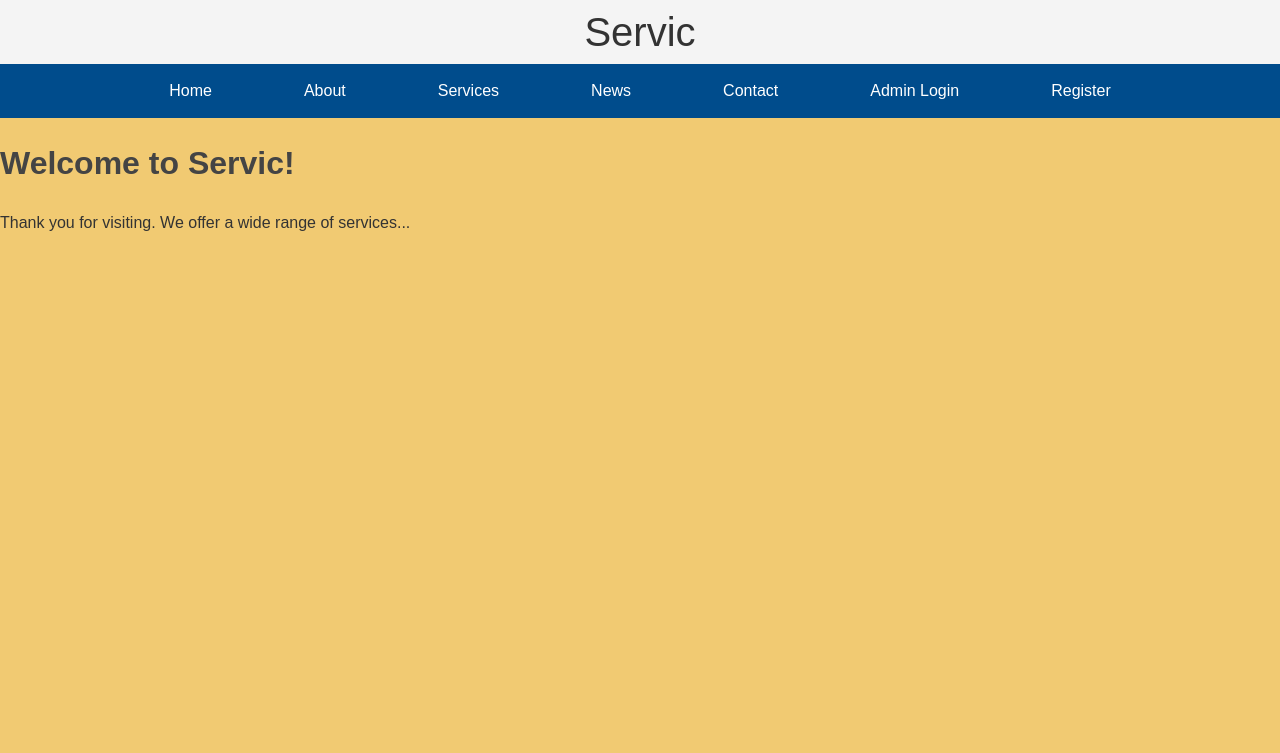
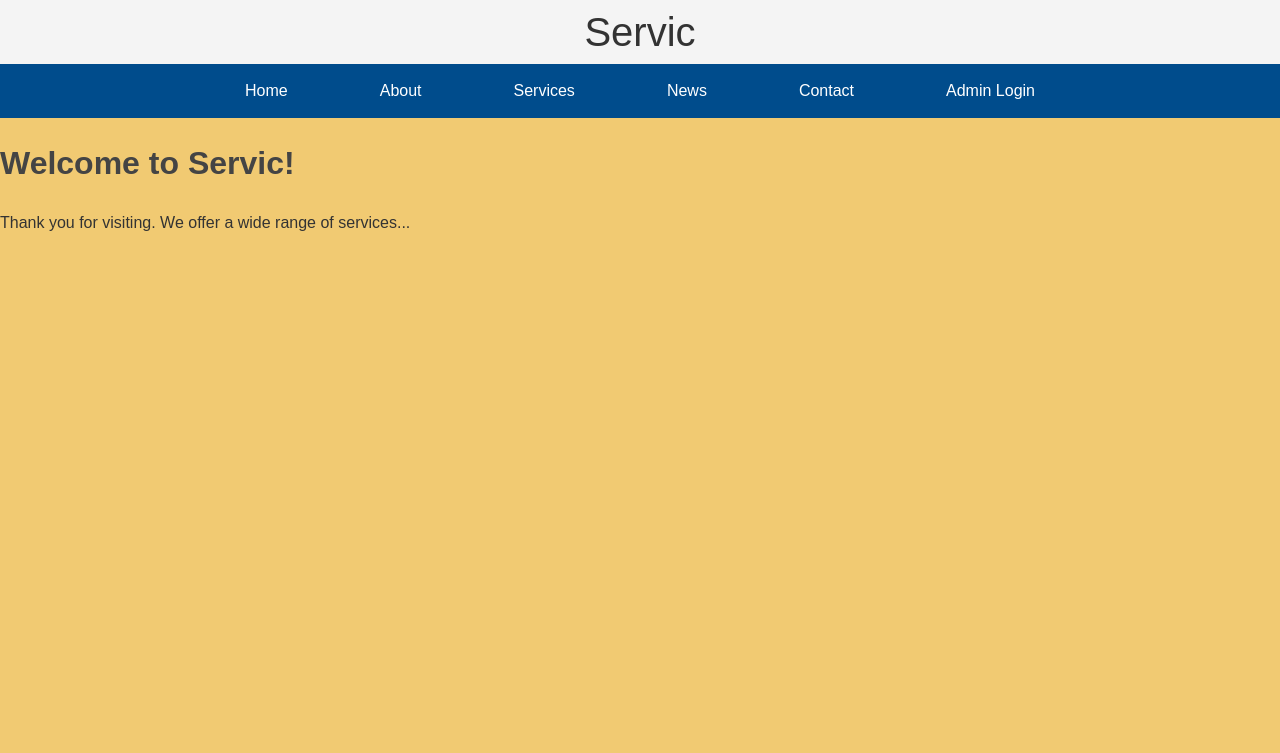
Before and after one commit to XzeraSpartan/CMPE-272-Project, a PHP site: page /Servic/index.php in a window 1280 px wide. Shown: the top 753 px of the page. Run offline with PHP 8.4, Linux system fonts and the light colour scheme.

Commit message:
Update header.php

```diff
--- a/Servic/header.php
+++ b/Servic/header.php
@@ -9,5 +9,5 @@
     <a href="news.php">News</a>
     <a href="contact.php">Contact</a>
     <a href="secure.php">Admin Login</a>
-    <a href="register.php">Register</a>
+
 </div>
```
